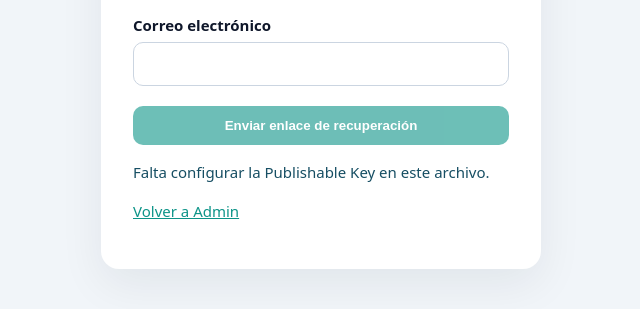
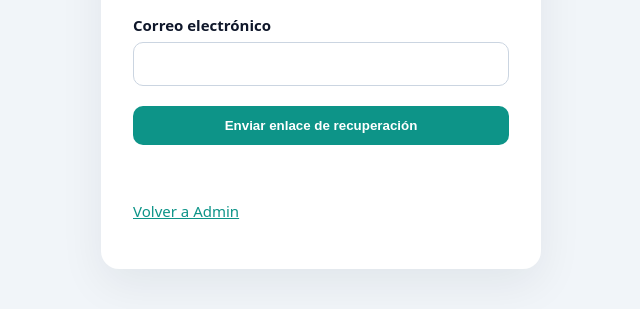
Before and after one commit to VOYAPP/viwup-nfc-flow, a plain HTML site: page recuperar-admin.html in a window 1280 px wide. Shown: the part 325-634 px from the top of the page, without its empty margins (319-959 px from the left). Drawn offline with nearby package versions, Linux system fonts and the light colour scheme.

Commit message:
Update Supabase publishable key in HTML file

```diff
--- a/recuperar-admin.html
+++ b/recuperar-admin.html
@@ -20,7 +20,7 @@ button:disabled{opacity:.6}section[hidden]{display:none}#message{margin-top:16px
 <p id="message" role="status" aria-live="polite"></p><p><a href="./admin.html">Volver a Admin</a></p>
 </main><script>
 const SUPABASE_URL = "https://syoypjljkwmwlrpuwxwh.supabase.co";
-const PUBLISHABLE_KEY = "REEMPLAZAR_CON_SB_PUBLISHABLE_KEY"; // Solo clave publica, nunca Secret Key.
+const PUBLISHABLE_KEY = "sb_publishable_dZPm-Pvy_CybZjW4J-j1xA_7OCqk9ZN"; // Solo clave publica, nunca Secret Key.
 const $ = id => document.getElementById(id);
 const msg = text => $('message').textContent = text;
 const isConfigured = PUBLISHABLE_KEY.startsWith('sb_publishable_');
```
